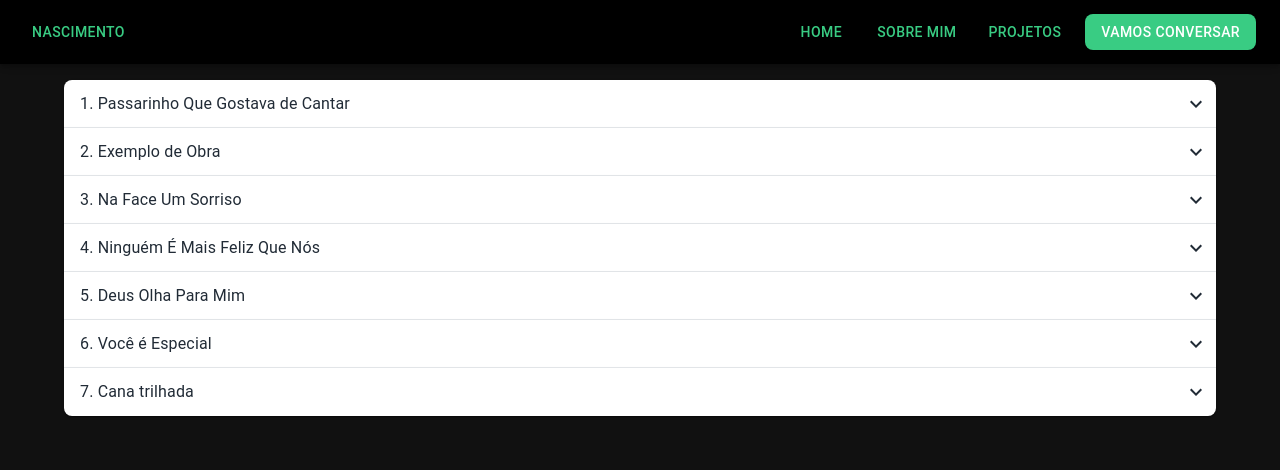
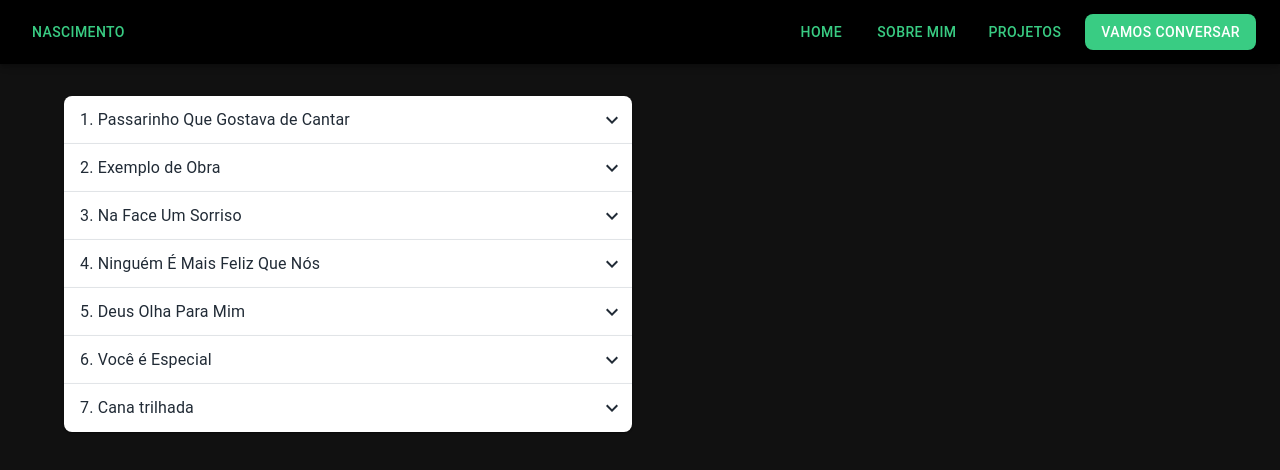
Before and after one commit to esionascimento/portfolio, a React (Vite) app: page /ccb in a window 1280 px wide. Shown: the top 470 px of the page. Built offline with nearby package versions, Linux system fonts and the light colour scheme.

Commit message:
refactor: AccordionsHinos adicionado reprodução de audios

```diff
--- a/src/sections/ccb/components/AccordionsHinos.tsx
+++ b/src/sections/ccb/components/AccordionsHinos.tsx
@@ -1,27 +1,108 @@
-import * as React from 'react';
+import { useCallback, useEffect, useState } from 'react';
 import Accordion from '@mui/material/Accordion';
 import AccordionDetails from '@mui/material/AccordionDetails';
 import AccordionSummary from '@mui/material/AccordionSummary';
 import Typography from '@mui/material/Typography';
 import ExpandMoreIcon from '@mui/icons-material/ExpandMore';
+import { Box, Grid2 } from '@mui/material';
 
 import { dataAccordionHinos } from './datasetAccordionHinos';
 
 export function AccordionsHinos() {
-  const [expanded, setExpanded] = React.useState<string | false>(false);
+  const [expanded, setExpanded] = useState<number | false>(false);
+  const [select, setSelect] = useState<any>();
+  const [linkVideo, setLinkVideo] = useState('');
+  const [currentAudio, setCurrentAudio] = useState<HTMLAudioElement | null>(null);
+  const [playingHino, setPlayingHino] = useState<number | null>(null);
+  const [isPlaying, setIsPlaying] = useState(false);
 
-  const handleChange = (panel: string) => (_event: React.SyntheticEvent, isExpanded: boolean) => {
+  const handleChange = (panel: number) => (_event: React.SyntheticEvent, isExpanded: boolean) => {
     setExpanded(isExpanded ? panel : false);
   };
 
+  useEffect(() => {
+    return () => {
+      if (currentAudio) {
+        currentAudio.pause();
+      }
+    };
+  }, [currentAudio]);
+
+  const renderVideo = useCallback(
+    (linkVideo: string) => {
       return (
-    <div>
+        <>
+          <Box sx={{ display: 'flex', justifyContent: 'center', mt: 2 }}>
+            <iframe
+              width="560"
+              height="315"
+              src={linkVideo}
+              title="YouTube video player"
+              frameBorder="0"
+              allow="accelerometer; autoplay; clipboard-write; encrypted-media; gyroscope; picture-in-picture"
+              allowFullScreen
+            ></iframe>
+          </Box>
+        </>
+      );
+    },
+    [linkVideo],
+  );
+
+  const playHino = (hinoId: number, audioSrc: string) => {
+    if (currentAudio && playingHino === hinoId) {
+      if (isPlaying) {
+        currentAudio.pause();
+      } else {
+        currentAudio.play();
+      }
+      setIsPlaying(!isPlaying);
+    } else {
+      if (currentAudio) {
+        currentAudio.pause();
+        currentAudio.currentTime = 0;
+      }
+
+      const newAudio = new Audio(audioSrc);
+      newAudio.play();
+      setCurrentAudio(newAudio);
+      setPlayingHino(hinoId);
+      setIsPlaying(true);
+
+      newAudio.onpause = () => setIsPlaying(false);
+      newAudio.onended = () => {
+        setIsPlaying(false);
+        setPlayingHino(null);
+      };
+    }
+
+    setSelect(dataAccordionHinos.find((vl) => vl.id === hinoId));
+  };
+
+  return (
+    <Box>
+      <Grid2
+        container
+        spacing={2}
+      >
+        <Grid2 size={{ xs: 12 }}>
+          {select && (
+            <button onClick={() => playHino(select?.id || 0, select.audio!)}>
+              {playingHino === select?.id && currentAudio && !currentAudio.paused ? '⏸️ Pausar' : '▶️ Tocar'}{' '}
+              {select?.titulo}
+            </button>
+          )}
+        </Grid2>
+        <Grid2 size={{ xs: 12, sm: 6 }}>
           {dataAccordionHinos?.map((vl, index) => {
             return (
               <>
                 <Accordion
-              expanded={expanded === `panel${index + 1}`}
-              onChange={handleChange(`panel${index + 1}`)}
+                  expanded={expanded === vl.id}
+                  onChange={handleChange(vl.id)}
+                  onClick={() => {
+                    setLinkVideo(vl?.linkYoutube || '');
+                  }}
                 >
                   <AccordionSummary
                     expandIcon={<ExpandMoreIcon />}
@@ -36,6 +117,12 @@ export function AccordionsHinos() {
                     </Typography>
                   </AccordionSummary>
                   <AccordionDetails>
+                    <button onClick={() => playHino(vl.id, vl.audio!)}>
+                      {playingHino === vl.id && currentAudio && !currentAudio.paused
+                        ? '⏸️ Pausar'
+                        : '▶️ Tocar'}{' '}
+                      {vl.titulo}
+                    </button>
                     {vl?.hino?.map((trecho) => {
                       if (!trecho) {
                         return <br />;
@@ -51,6 +138,9 @@ export function AccordionsHinos() {
               </>
             );
           })}
-    </div>
+        </Grid2>
+        <Grid2 size={{ xs: 12, sm: 6 }}>{renderVideo(linkVideo)}</Grid2>
+      </Grid2>
+    </Box>
   );
 }
```
Lines whose indentation alone changed are shown as unchanged.
